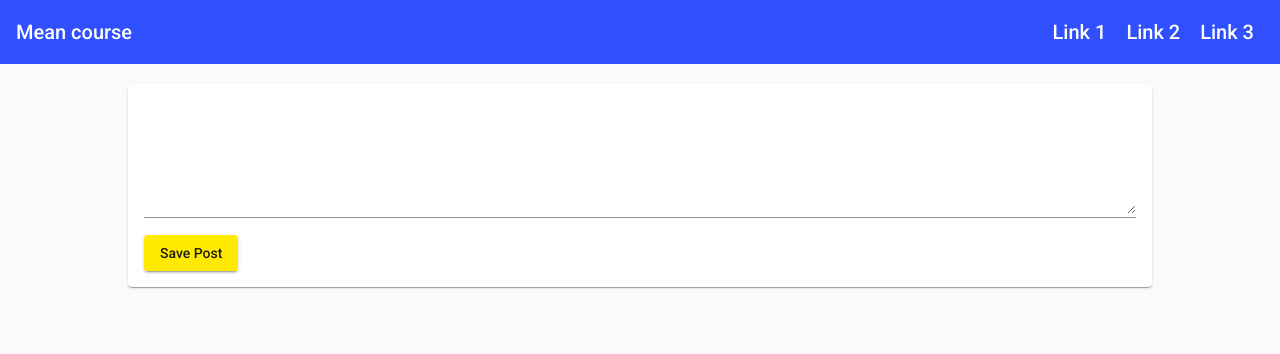
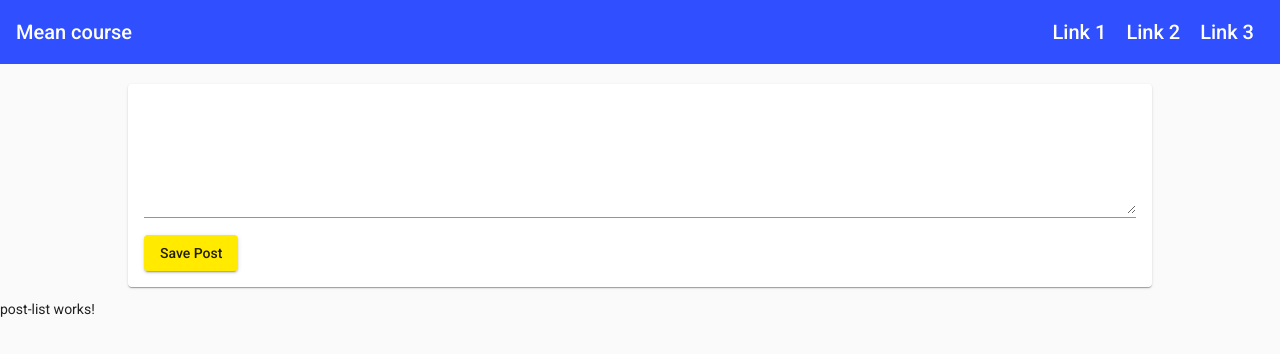
Before and after one commit to Primeshheshan/mean-course, an Angular app: page / in a window 1280 px wide. Shown: the top 354 px of the page. Built offline with nearby package versions, Linux system fonts and the light colour scheme.

Commit message:
added post-list to app.component.html file

```diff
--- a/src/app/app.component.html
+++ b/src/app/app.component.html
@@ -1,3 +1,4 @@
 <app-main-nav>
   <app-posts-create></app-posts-create>
+  <app-post-list></app-post-list>
 </app-main-nav>
```
